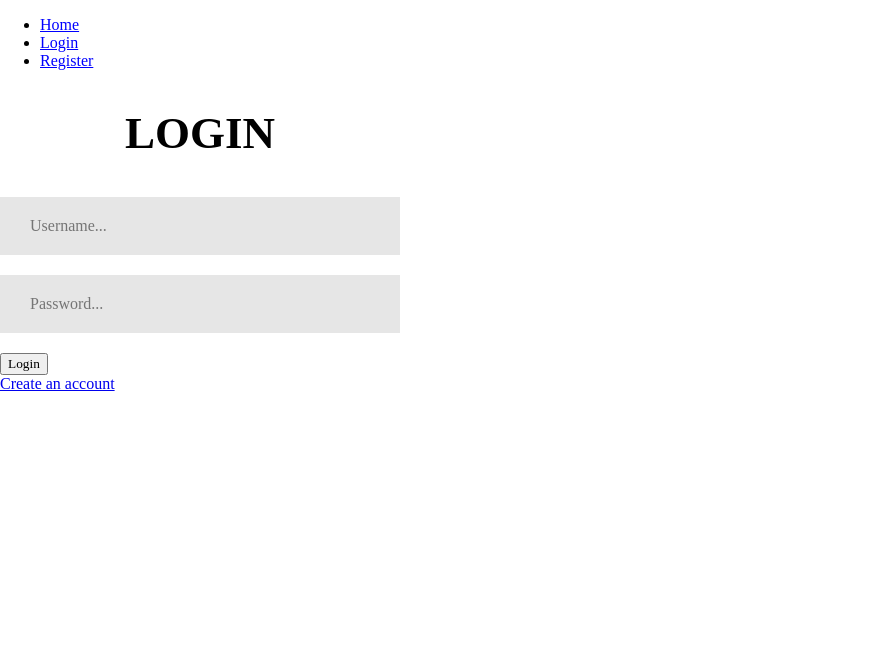
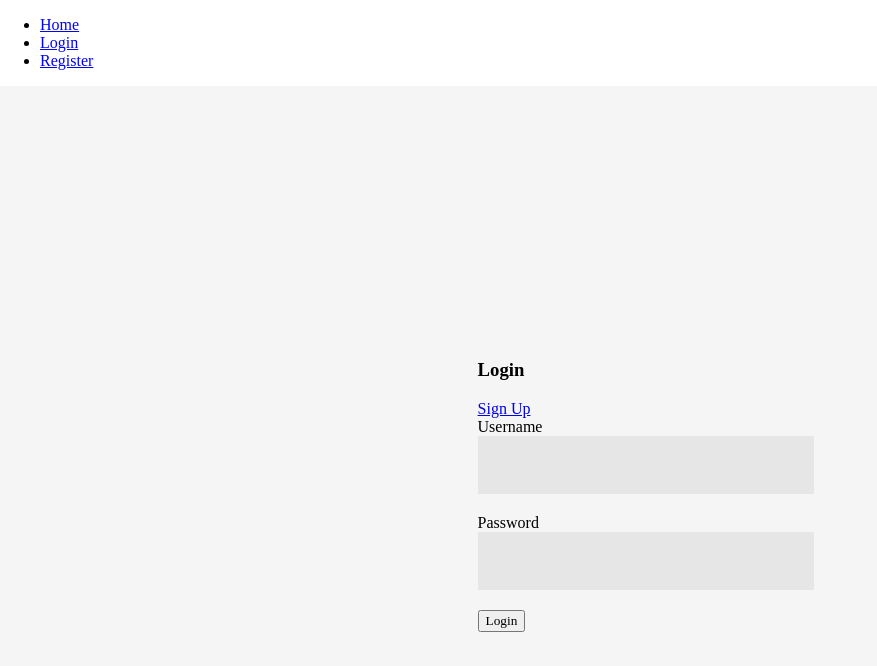
Before and after one commit to mdawood832/Happy-Hound, a React (Create React App) app: page /login in a window 1280 px wide. Shown: the top 666 px of the page, without its empty margins (0-877 px from the left). Built offline with nearby package versions, Linux system fonts and the light colour scheme; a web font is replaced by a local one.

Commit message:
styled the forms to match

```diff
--- a/src/components/Login.jsx
+++ b/src/components/Login.jsx
@@ -4,77 +4,86 @@ import { Link } from 'react-router-dom';
 class Login extends Component {
 	constructor(props) {
 		super(props);
-
 		this.state = {
 			username: '',
 			password: ''
 		};
-
-		this.update = this.update.bind(this);
-
-		this.displayLogin = this.displayLogin.bind(this);
 	}
 
-	update(e) {
-		let name = e.target.name;
-		let value = e.target.value;
-		this.setState({
-			[name]: value
+	loginUser = (e) => {
+		e.preventDefault();
+		const { username, password } = this.state;
+		const { history } = this.props;
+		const user = { username, password };
+		console.log('user', user);
+		fetch('http://localhost:3000/users/signin', {
+			method: 'POST',
+			headers: {
+				'Content-Type': 'application/json'
+			},
+			body: JSON.stringify(user)
+		})
+			.then((res) => res.json())
+			.then((data) => {
+				console.log('data', data);
+				if (data.status === 200) {
+					localStorage.setItem('token', data.token);
+					history.push('/dashboard');
+				} else {
+					alert('Invalid username or password');
+				}
+			})
+			.catch((err) => {
+				console.log('err', err);
 			});
 	}
-	// Register method
-	// fetch to the backend route users/signup
-	// console log what returns from the server
 
-
-	displayLogin(e) {
-		e.preventDefault();
-		console.log('You are logged in');
-		window.location.href = '/';
-		console.log(this.state);
-		this.setState({
-			username: '',
-
-			password: ''
-		})
-		// take data from form and call register
-		// console log what returns from the server
+	handleChange = (e) => {
+		if (e.target.name === 'username') {
+			this.setState({ username: e.target.value });
+		}
+		if (e.target.name === 'password') {
+			this.setState({ password: e.target.value });
+		}
 
 	}
 
 	render() {
+
+
 		return (
-			<div className="login">
-				<form onSubmit={this.displayLogin}>
-					<h2>Login</h2>
-					<div className="username">
-						<input
-							type="text"
-							placeholder="Username..."
-							value={this.state.username}
-							onChange={this.update}
-							name="username"
-						/>
+			 <div className="container">
+			 	 <div className="row">
+			 	 	<div className="col-md-4 col-md-offset-4">
+			 	 		<div className="panel panel-default">
+			 	 			<div className="panel-heading">
+						<h3 className="panel-title">Login</h3>
+
+						<div className="panel-tools">
+							<Link to="/register" className="btn btn-primary">Sign Up</Link>
+
+
 						</div>
-
-					<div className="password">
-						<input
-							type="password"
-							placeholder="Password..."
-							value={this.state.password}
-							onChange={this.update}
-							name="password"
-						/>
 					</div>
-
-					<div className="button">
-						<button type="submit">Login</button>
+					<div className="panel-body">
+						<form onSubmit={this.loginUser}>
+							<div className="form-group">
+								<label htmlFor="username">Username</label>
+								<input type="text" className="form-control" name="username" onChange={this.handleChange} />
 							</div>
+							<div className="form-group">
+								<label htmlFor="password">Password</label>
+								<input type="password" className="form-control" name="password" onChange={this.handleChange} />
+							</div>
+							<button type="submit" className="btn btn-primary">Login</button>
 						</form>
-
-				<Link to="/register">Create an account</Link>
+					</div>
+				</div>
+			</div>
+		</div>
 	</div>
 		);
+
 }
 }
 
--- a/src/components/Register.jsx
+++ b/src/components/Register.jsx
@@ -32,40 +32,36 @@ class Register extends Component {
 			password: ''
 		});
 	}
+		render() {
 
-	render() {
+
 		return (
-			<div className="register">
-				<form onSubmit={this.displayLogin}>
-					<h2>Register</h2>
-					<div className="username">
-						<input
-							type="text"
-							placeholder="Username..."
-							value={this.state.username}
-							onChange={this.update}
-							name="username"
-						/>
+			 <div className="container">
+			 	 <div className="row">
+			 	 	<div className="col-md-4 col-md-offset-4">
+			 	 		<div className="panel panel-default">
+			 	 			<div className="panel-heading">
+						<h3 className="panel-title">Register</h3>
 					</div>
-
-					<div className="password">
-						<input
-							type="password"
-							placeholder="Password..."
-							value={this.state.password}
-							onChange={this.update}
-							name="password"
-						/>
+					<div className="panel-body">
+						<form onSubmit={this.displayLogin}>
+							<div className="form-group">
+								<label htmlFor="username">Username</label>
+								<input type="text" className="form-control" name="username" value={this.state.username} onChange={this.update} />
+							</div>
+							<div className="form-group">
+								<label htmlFor="password">Password</label>
+								<input type="password" className="form-control" name="password" value={this.state.password} onChange={this.update} />
+							</div>
+							<button type="submit" className="btn btn-success">Register</button>
+						</form>
 					</div>
-
-					<div className="submit">
-						<input type="submit" value="Register" />
-					</div>
-				</form>
+				</div>
 			</div>
+		</div>
+	</div>
 		);
 	}
-
 }
 
 export default Register;
```
Lines whose indentation alone changed are shown as unchanged.
